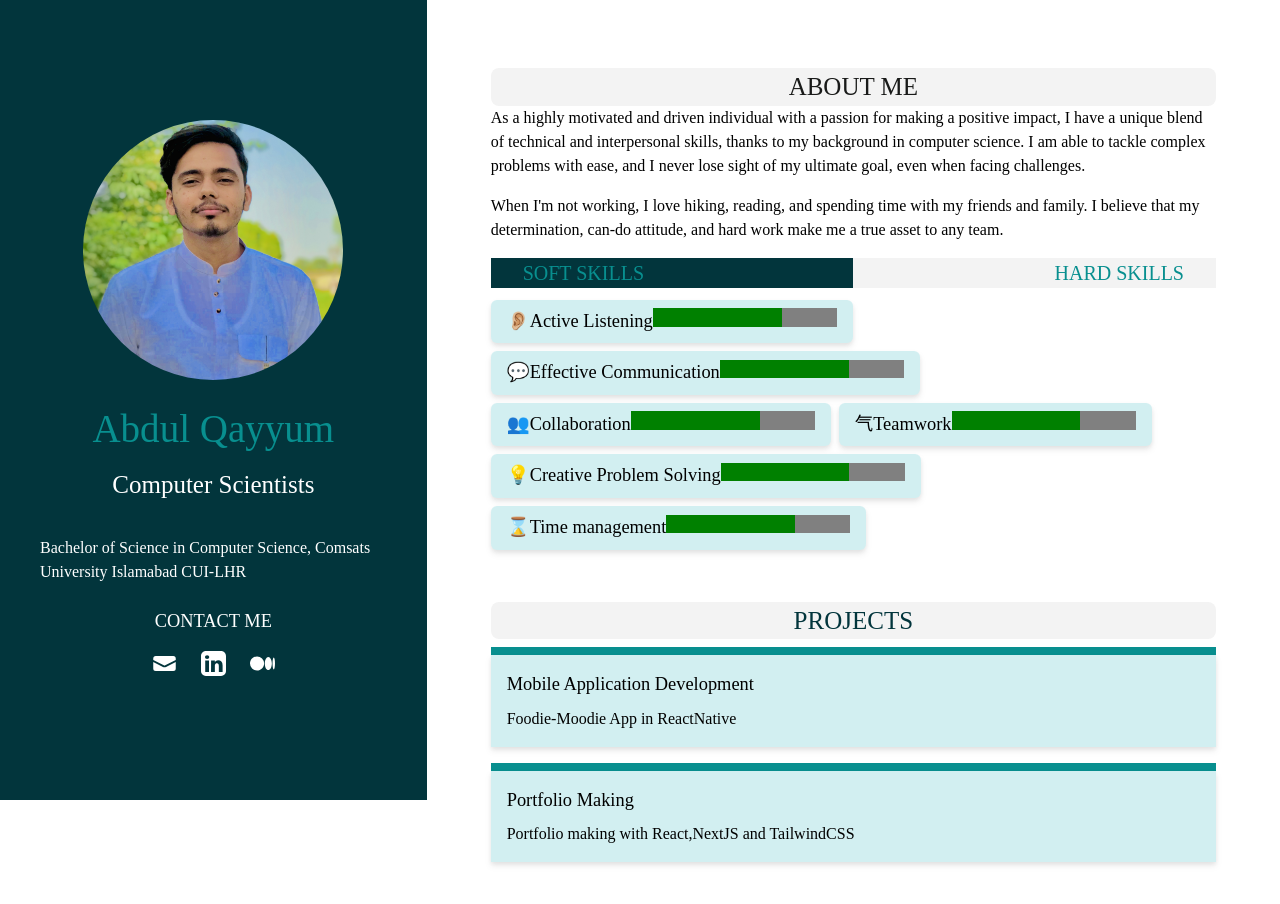
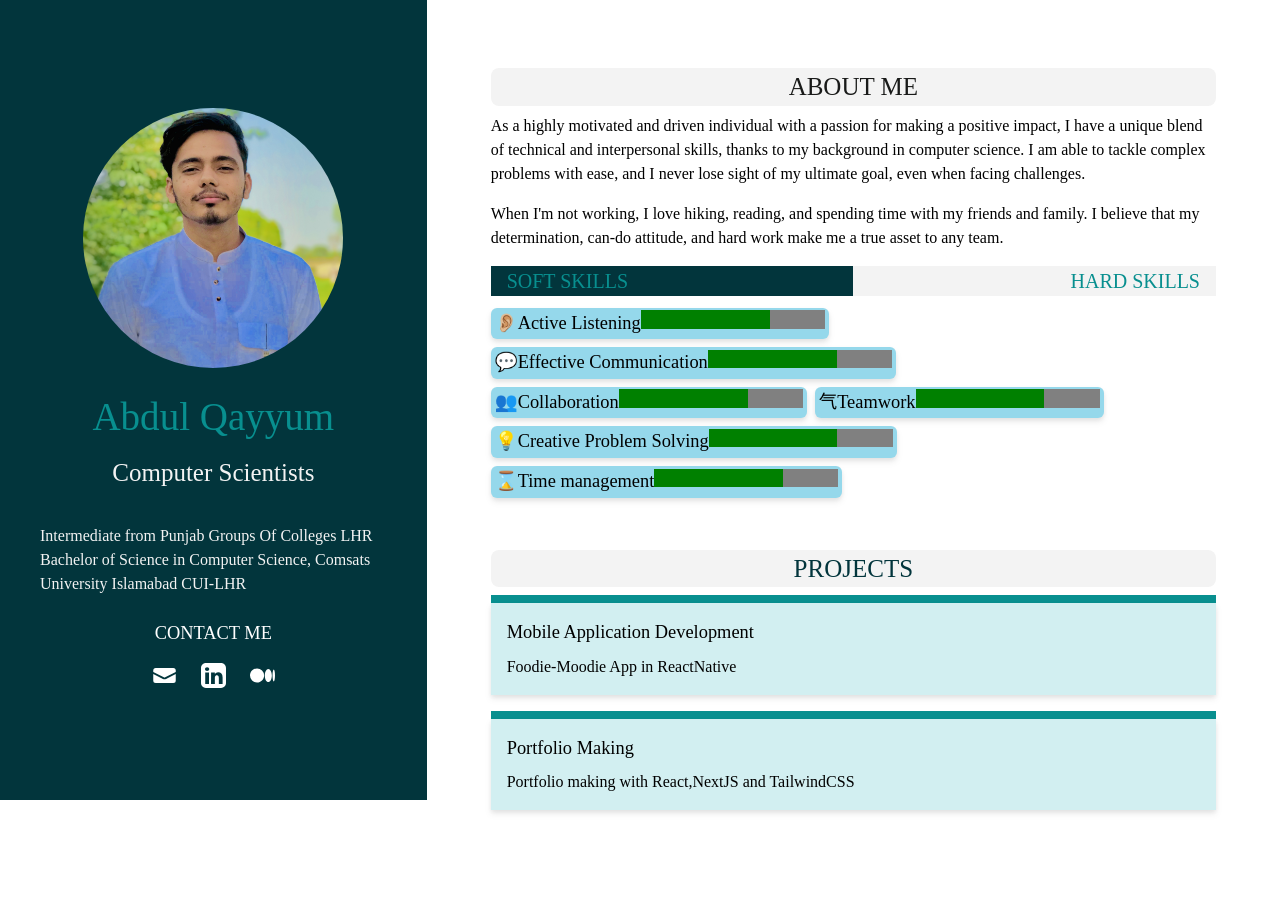
Before and after one commit to AbdolQayyum/Personal-Website, a Next.js app: page / in a window 1280 px wide. Shown: the top 904 px of the page. Built offline with nearby package versions, Linux system fonts and the light colour scheme.

Commit message:
Personal-Website

```diff
--- a/src/app/components/about-me.jsx
+++ b/src/app/components/about-me.jsx
@@ -11,7 +11,7 @@ const AboutMe = ({data, skills}) => {
 
     <section >
 
-        <h2 className=' flex mt-1 bg-grey sm:justify-around rounded-lg ' >{title}</h2>
+        <h2 className=' flex mt-1 bg-grey sm:justify-around rounded-lg mb-2' >{title}</h2>
         {body?.map ((el,i) => (
 
             <p key={`${id}_${i}`} className='mb-4'>
--- a/src/app/components/data/page-data.js
+++ b/src/app/components/data/page-data.js
@@ -1,9 +1,14 @@
 export const personalData = {
 	name: "Abdul Qayyum",
 	role: "Computer Scientists",
-	education:
+	education: [
+		"Intermediate from Punjab Groups Of Colleges LHR ",
 
-		"Bachelor of Science in Computer Science, Comsats University Islamabad CUI-LHR",
+		"Bachelor of Science in Computer Science, Comsats University Islamabad CUI-LHR ",
+
+
+
+	],
 
 
 	contactLinks: [
@@ -31,9 +36,9 @@ export const skills = {
 		{ icon: "⌛️", text: "Time management" },
 	],
 	HARD: [
-		{ icon: "ʦ", text: "TypeScript" },
+		{ icon: " ʦ ", text: "TypeScript" },
 		{ icon: "🚀", text: "React" },
-		{ icon: "js", text: "JavaScript" },
+		{ icon: " js ", text: "JavaScript" },
 		{ icon: "💾", text: "Java" },
 		{ icon: "📈", text: "Data Structures and Algorithms in Java" },
 	]
@@ -44,6 +49,7 @@ export const projectsdetail = {
 	Myprojects: [
 		{
 			role: "Mobile Application Development",
+
 			description:
 				"Foodie-Moodie App in ReactNative ",
 			current: true,
--- a/src/app/components/sidebar.jsx
+++ b/src/app/components/sidebar.jsx
@@ -1,14 +1,14 @@
 import Image from "next/image";
 import React from "react";
 
-import { Envelope, Linkedin, Medium } from "./icons/";
+import { Envelope, Linkedin, Medium } from "../components/icons/";
 
 const Sidebar = ({ data }) => {
 	const { name, role, education, contactLinks } = data;
 
 	return (
 		<div className="bg-deapteal flex flex-col h-screen content-between w-full h-auto sm:h-screen sm:justify-around sm:w-1/3 sm:fixed " >
-			<div className="text-white flex flex-col p-10 items-center">
+			<div className="text-grey flex flex-col p-10 items-center">
 				<Image
 
                     priority
@@ -25,7 +25,7 @@ const Sidebar = ({ data }) => {
 				<h2 className="mb-8">{role}</h2>
 				<p className="mb-2"> {education}</p>
 
-				<div className="text-white text-center mb-4 mt-4 sm:mt-4">
+				<div className="text-white text-center sm:mb-4 mt-4 sm:mt-4 ">
 					<h3 className="mb-2" > CONTACT ME</h3>
 					<div className="flex flex-row justify-center gap-2">
 						<a className="icon-contactme"
--- a/src/app/components/skills.jsx
+++ b/src/app/components/skills.jsx
@@ -41,7 +41,7 @@ const Skills = (data) => {
 				<li key={text} className='skill'>
 <span> {icon}</span>
 					<label htmlFor="file">{text}</label>
-					<progress id="file" value="75" max="100">  </progress>				</li>
+					<progress className = " bg-deapteal" id="file" value="75" max="100">  </progress>				</li>
 			))
 
 		}
--- a/src/app/globals.css
+++ b/src/app/globals.css
@@ -31,9 +31,8 @@
 		@apply font-display;
 	}
 
-	html{
-
-		@apply font-display;
+	html {
+		font-family: Merriweather;
 	}
 
 }
@@ -46,7 +45,7 @@
 
 section{
 
-	@apply mb-10;
+	@apply mb-10 ;
 
 }
 
@@ -56,9 +55,9 @@ main h2{
 }
 
 .btn{
-	@apply w-1/2 h-1/2  text-BlueGreen font-display uppercase text-xl px-8;
+	@apply w-1/2 h-1/2  text-BlueGreen font-display uppercase text-xl px-4 transition ease-in-out  hover:text-deapteal hover:bg-darkgrey duration-200;
 }
 
 .skill{
-	@apply bg-green-light text-lg py-2 px-4 w-fit rounded-md drop-shadow-md;
+	@apply bg-Cornflower py-0.5 px-1 w-fit rounded-md drop-shadow-md;
 }
--- a/tailwind.config.js
+++ b/tailwind.config.js
@@ -8,6 +8,9 @@ module.exports = {
   theme: {
 
     colors: {
+      JungleGreen:	"#29AB87",
+      Aquamarine:	"#7FFFD4",
+      SeafoamGreen:	"#9FE2BF",
       deapteal:"#02353c",
       silver:"#c0c0c0",
       darkgrey: "	#5A5A5A",
```
